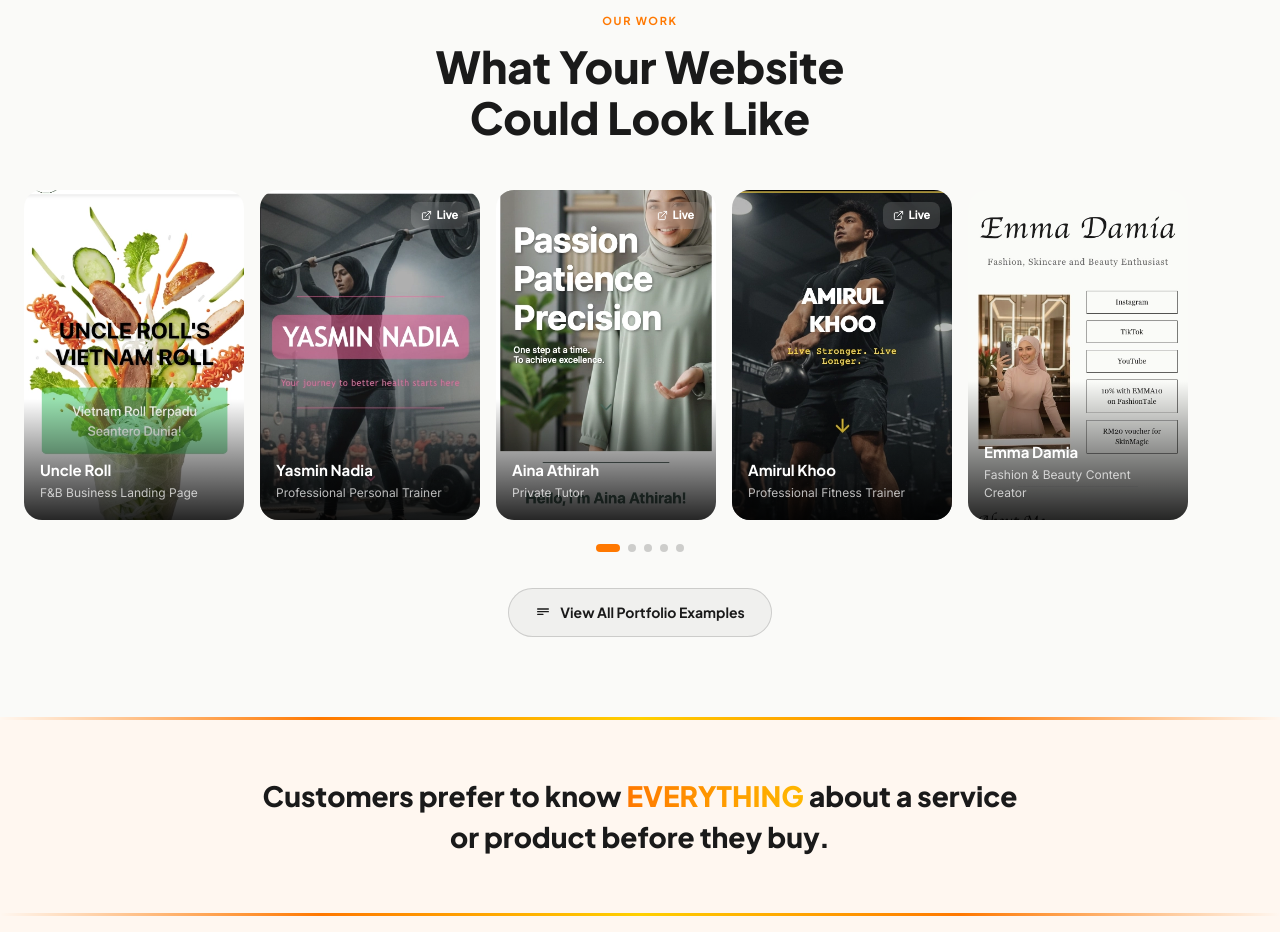
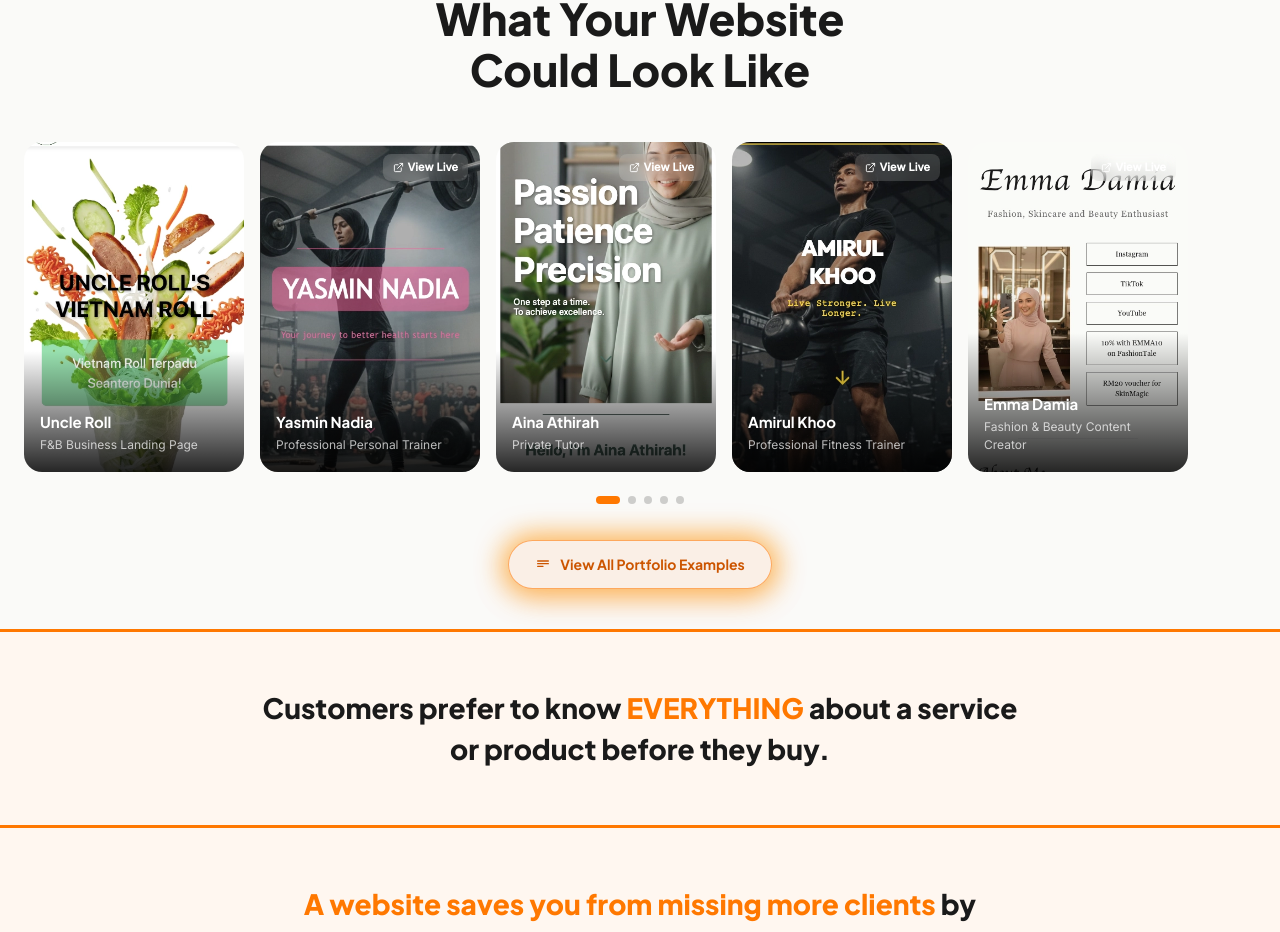
Before and after one commit to BigCalicoCatto/fatcalico, a Next.js app: page / in a window 1280 px wide. Shown: the part 889-1821 px from the top of the page. Built offline with nearby package versions, Linux system fonts and the light colour scheme.

Commit message:
Update page.tsx

```diff
--- a/app/page.tsx
+++ b/app/page.tsx
@@ -199,7 +199,6 @@ function Navbar() {
         borderBottom: scrolled ? "1px solid rgba(0,0,0,0.08)" : "none",
         transition: "all 0.3s ease",
       }}>
-        {/* Logo — rectangle, no forced circle */}
         <div style={{ display: "flex", alignItems: "center", gap: 10 }}>
           <img
             src="/fatoo.webp"
@@ -216,7 +215,6 @@ function Navbar() {
           </span>
         </div>
 
-        {/* Right icons */}
         <div style={{ display: "flex", alignItems: "center", gap: 14 }}>
           <a
             href={WHATSAPP_LINK} target="_blank" rel="noopener noreferrer"
@@ -385,13 +383,13 @@ const PORTFOLIO = [
   { title: "Yasmin Nadia", sub: "Professional Personal Trainer", link: "https://yasminnadia.vercel.app", img: "/yasminnadia.webp" },
   { title: "Aina Athirah", sub: "Private Tutor", link: "https://ainaathirah.vercel.app", img: "/ainaathirah.webp" },
   { title: "Amirul Khoo", sub: "Professional Fitness Trainer", link: "https://amirulkhoo.vercel.app", img: "/amirulkhoo.webp" },
-  { title: "Emma Damia", sub: "Fashion & Beauty Content Creator", link: undefined, img: "/emmadamia.webp" },
+  { title: "Emma Damia", sub: "Fashion & Beauty Content Creator", link: "https://emmadamia.vercel.app", img: "/emmadamia.webp" },
 ];
 
 function Portfolio() {
   const scrollRef = useRef<HTMLDivElement>(null);
   const [active, setActive] = useState(0);
-  const CARD_W = 220 + 16; // card width + gap
+  const CARD_W = 220 + 16;
 
   useEffect(() => {
     const el = scrollRef.current;
@@ -412,7 +410,8 @@ function Portfolio() {
   };
 
   return (
-    <section id="portfolio" style={{ padding: "96px 0 80px", background: "#fafaf8" }}>
+    // 1. Top padding halved (96 → 48), bottom padding halved (80 → 40)
+    <section id="portfolio" style={{ padding: "48px 0 40px", background: "#fafaf8" }}>
       <div style={{ maxWidth: 1100, margin: "0 auto", padding: "0 24px" }}>
         <div style={{ textAlign: "center", marginBottom: 48 }}>
           <span style={{
@@ -429,14 +428,13 @@ function Portfolio() {
         </div>
       </div>
 
-      {/* Full-bleed scroll area with side padding for peek */}
       <div style={{ paddingLeft: 24, paddingRight: 24 }}>
         <div ref={scrollRef} className="carousel-scroll">
           {PORTFOLIO.map((p, i) => (
             <a
               key={i}
-              href={p.link ?? "#"}
-              target={p.link ? "_blank" : "_self"}
+              href={p.link}
+              target="_blank"
               rel="noopener noreferrer"
               className="portfolio-card"
             >
@@ -455,7 +453,7 @@ function Portfolio() {
                 }}>{p.title}</div>
                 <div style={{ fontSize: 12, color: "rgba(255,255,255,0.72)", marginTop: 3 }}>{p.sub}</div>
               </div>
-              {p.link && (
+              {/* 2. "View Live" badge shown on ALL cards */}
               <div style={{
                 position: "absolute", top: 12, right: 12,
                 background: "rgba(255,255,255,0.15)", backdropFilter: "blur(8px)",
@@ -464,9 +462,8 @@ function Portfolio() {
                 display: "flex", alignItems: "center", gap: 4,
               }}>
                 <Icon d="M18 13v6a2 2 0 01-2 2H5a2 2 0 01-2-2V8a2 2 0 012-2h6M15 3h6v6M10 14L21 3" size={11} />
-                  Live
+                View Live
               </div>
-              )}
             </a>
           ))}
         </div>
@@ -487,9 +484,10 @@ function Portfolio() {
         ))}
       </div>
 
+      {/* 3. Orange "View All Portfolio Examples" button */}
       <div style={{ textAlign: "center", marginTop: 36, padding: "0 24px" }}>
-        <a href="#" className="light-btn" style={{ fontSize: 14 }}>
-          <Icon d="M4 6h16M4 10h16M4 14h8" size={16} color="#1a1a1a" />
+        <a href="#" className="light-btn light-btn-orange" style={{ fontSize: 14 }}>
+          <Icon d="M4 6h16M4 10h16M4 14h8" size={16} color="#cc5500" />
           View All Portfolio Examples
         </a>
       </div>
@@ -500,32 +498,34 @@ function Portfolio() {
 // ─── Fear Reduction ────────────────────────────────────────────────────────────
 function FearReduction() {
   return (
+    // 5. Solid colour lines, solid colour fonts, underline on EVERYTHING in second sentence
     <section style={{ background: "#fff7f0" }}>
-      <div style={{ height: 3, background: "linear-gradient(90deg, transparent, #ff7800, #ffd000, #ff7800, transparent)" }} />
+      <div style={{ height: 3, background: "#ff7800" }} />
       <div style={{ padding: "56px 24px", textAlign: "center", maxWidth: 820, margin: "0 auto" }}>
         <p style={{
           fontFamily: "'Plus Jakarta Sans', sans-serif", fontWeight: 800,
           fontSize: "clamp(18px, 3vw, 28px)", color: "#1a1a1a", lineHeight: 1.45,
         }}>
           Customers prefer to know{" "}
-          <span style={{
-            background: "linear-gradient(90deg, #ff7800, #ffb800)",
-            backgroundClip: "text", WebkitBackgroundClip: "text", WebkitTextFillColor: "transparent",
-          }}>EVERYTHING</span>{" "}
+          <span style={{ color: "#ff7800" }}>EVERYTHING</span>{" "}
           about a service or product before they buy.
         </p>
       </div>
-      <div style={{ height: 3, background: "linear-gradient(90deg, transparent, #ff7800, #ffd000, #ff7800, transparent)" }} />
+      <div style={{ height: 3, background: "#ff7800" }} />
       <div style={{ padding: "56px 24px", textAlign: "center", maxWidth: 820, margin: "0 auto" }}>
         <p style={{
           fontFamily: "'Plus Jakarta Sans', sans-serif", fontWeight: 800,
           fontSize: "clamp(18px, 3vw, 28px)", lineHeight: 1.45,
         }}>
           <span style={{ color: "#ff7800" }}>A website saves you from missing more clients</span>{" "}
-          <span style={{ color: "#1a1a1a" }}>by showing EVERYTHING.</span>
+          <span style={{ color: "#1a1a1a" }}>by showing{" "}
+            <span style={{ textDecoration: "underline", textDecorationColor: "#ff7800", textUnderlineOffset: "4px" }}>
+              EVERYTHING
+            </span>.
+          </span>
         </p>
       </div>
-      <div style={{ height: 3, background: "linear-gradient(90deg, transparent, #ff7800, #ffd000, #ff7800, transparent)" }} />
+      <div style={{ height: 3, background: "#ff7800" }} />
     </section>
   );
 }
@@ -539,7 +539,8 @@ const STATS = [
 
 function Stats() {
   return (
-    <section style={{ padding: "96px 24px", background: "#fafaf8" }}>
+    // 6. Top padding reduced by 60% (96 → ~38), bottom padding reduced by 50% (96 → 48)
+    <section style={{ padding: "38px 24px 48px", background: "#fafaf8" }}>
       <div style={{ maxWidth: 900, margin: "0 auto", textAlign: "center" }}>
         <span style={{
           fontFamily: "'Plus Jakarta Sans', sans-serif", fontSize: 11,
```
Lines whose indentation alone changed are shown as unchanged.
